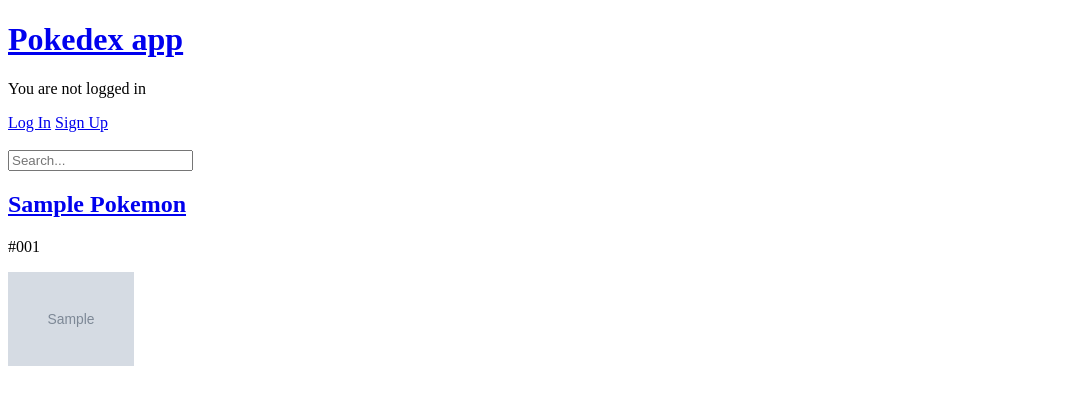
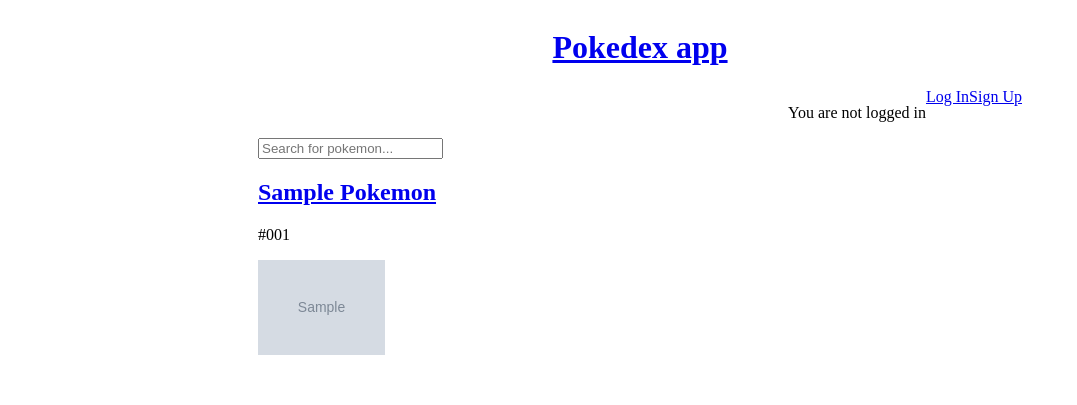
Before and after one commit to Vienio99/Pokedex, a Django app: page /pokedex/ in a window 1280 px wide. Shown: the top 405 px of the page, without its empty margins (0-1077 px from the left). Run offline with Django 3.2, Linux system fonts and the light colour scheme; tables that the repository leaves empty hold one stand-in row (values such as "Sample post"); grey boxes marked "Sample" are stand-in pictures; style sheets or scripts are compiled from the project's sources; some libraries are stand-ins or nearby versions.

Commit message:
started working on CSS - flexbox, margins etc

```diff
--- a/pokedex/models.py
+++ b/pokedex/models.py
@@ -55,7 +55,7 @@
     pub_date = models.DateTimeField(default=timezone.now)
 
     class Meta:
-        ordering = ['pub_date']
+        ordering = ['-pub_date']
 
     def __str__(self):
         return self.comment
--- a/pokedex/views.py
+++ b/pokedex/views.py
@@ -44,8 +44,12 @@
         return view(request, *args, **kwargs)
 
     def post(self, request, *args, **kwargs):
-        view = PokemonCommentFormView.as_view()
-        return view(request, *args, **kwargs)
+
+        if request.user.is_authenticated:
+            view = PokemonCommentFormView.as_view()
+            return view(request, *args, **kwargs)
+        else:
+            return redirect('login')
 
 class PokemonDetailView(DetailView):
     template_name = 'pokemon_detail.html'
--- /dev/null
+++ b/static/css/base.scss
@@ -0,0 +1,29 @@
+html {
+    margin-left: 250px;
+    margin-right: 250px;
+}
+
+header {
+    display: flex;
+    justify-content: center;
+    align-items: center;
+}
+
+navbar {
+    display: flex;
+    justify-content: flex-end;
+}
+
+img {
+    width: 50%;
+    height: 50%;
+}
+.pokemons-list {
+    display: flex;
+    flex-wrap: wrap;
+    justify-content: space-between;
+}
+
+.pokemon-info {
+    flex-basis: 33.333333%;
+}
--- a/templates/base.html
+++ b/templates/base.html
@@ -1,15 +1,25 @@
-<!doctype html>
+{% load sass_tags %}
+
+<!DOCTYPE html>
 
 <html lang="en">
+
   <head>
     <meta charset="utf-8">
 
     <title>{% block title %}Pokedex app{% endblock title %}</title>
+    <link href="{% sass_src 'css/base.scss' %}" rel="stylesheet" type="text/css" />
   </head>
 
+
   <body>
+
+
     <header>
       <h1><a href="{% url 'home' %}">Pokedex app</a></h1>
+    </header>
+
+    <navbar>
       {% if user.is_authenticated %}
         Hi {{ user.username }}!
         <p><a href="{% url 'logout' %}">Log Out</a></p>
@@ -18,11 +28,14 @@
         <a href="{% url 'login' %}">Log In</a>
         <a href="{% url 'signup' %}">Sign Up</a>
       {% endif %}
-    </header>
-    <br>
-    <main>
+    </navbar>
+
+    <main class="site-content">
       {% block content %}
       {% endblock content %}
     </main>
+
+
   </body>
+
 </html>
--- a/templates/home.html
+++ b/templates/home.html
@@ -6,12 +6,15 @@
 
     <!-- Search form -->
     <form action="{% url 'search_results' %}" method="get">
-        <input name="q" type="text" placeholder="Search..." id="search">
+        <input name="q" type="text" placeholder="Search for pokemon..." id="search">
     </form>
 
-
+    <!-- Pagination -->
     <div class="pagination">
         <span class="step-links">
+
+
+
             <!-- Paginator top -->
             {% if page_obj.has_previous %}
                 <a href="?page=1">&laquo; first</a>
@@ -22,6 +25,9 @@
                 <a href="?page={{ page_obj.next_page_number }}">next</a>
                 <a href="?page={{ page_obj.paginator.num_pages }}">last &raquo;</a>
             {% endif %}
+
+
+
             <!-- Pokemons list -->
             <span class="current">
                 <div class="pokemons-list">
@@ -29,11 +35,14 @@
                         <div class="pokemon-info">
                             <h2><a href="{{ pokemon.get_absolute_url }}">{{ pokemon.name | title }}</a></h2>
                             <p>#00{{ pokemon.id }}</p>
-                            <a href="{{ pokemon.get_absolute_url }}"><img src="{% static pokemon.img %}" width=10% height=10%></a>
+                            <div><a href="{{ pokemon.get_absolute_url }}"><img src="{% static pokemon.img %}" width=10% height=10%></a></div>
                         </div>
                     {% endfor %}
                 </div>
             </span>
+
+
+
             <!-- Paginator bottom -->
             {% if page_obj.has_previous %}
                 <a href="?page=1">&laquo; first</a>
--- a/templates/search_results.html
+++ b/templates/search_results.html
@@ -7,7 +7,7 @@
 
     <!-- Search form -->
     <form action="{% url 'search_results' %}" method="get">
-        <input name="q" type="text" placeholder="Search...">
+        <input name="q" type="text" placeholder="Search for pokemon...">
     </form>
 
 
```
Also changed, not shown: pokedex_project/settings.py (+18 -0 lines), tests/test_models.py (+1 -0 lines), tests/test_views.py (+6 -2 lines), pokedex/migrations/0008_auto_20210320_1730.py (added), static/css/base.css (deleted), 2 other files.
